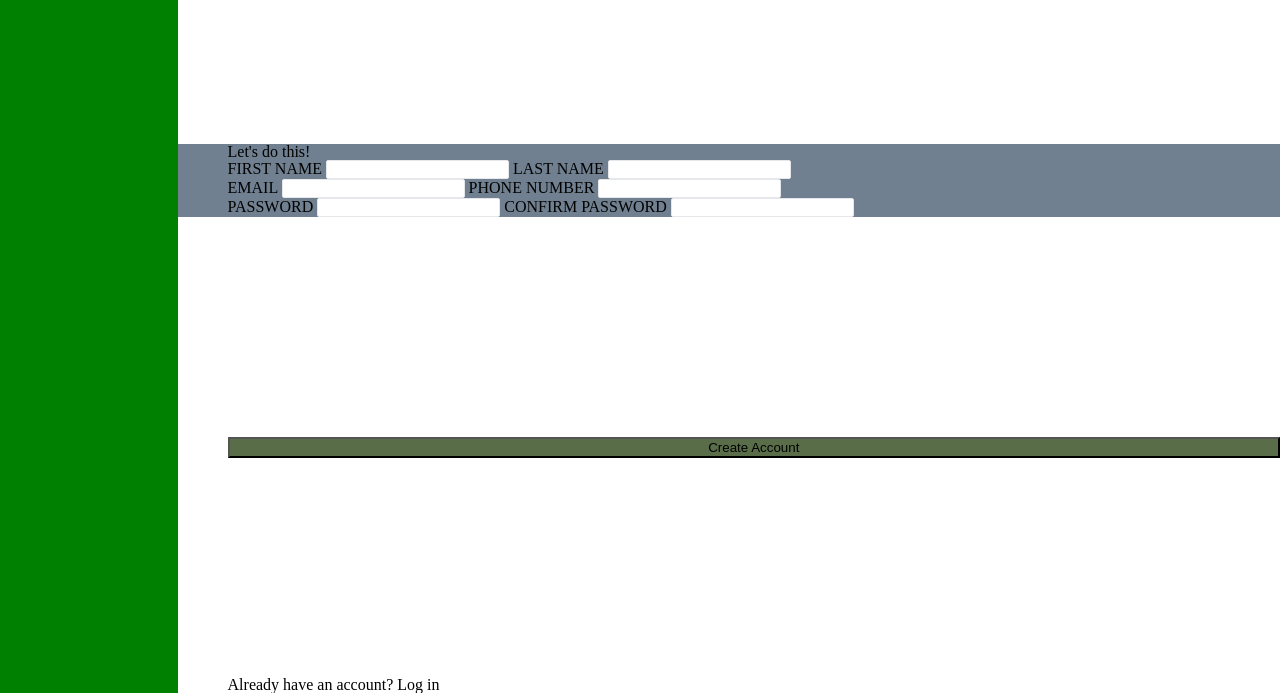
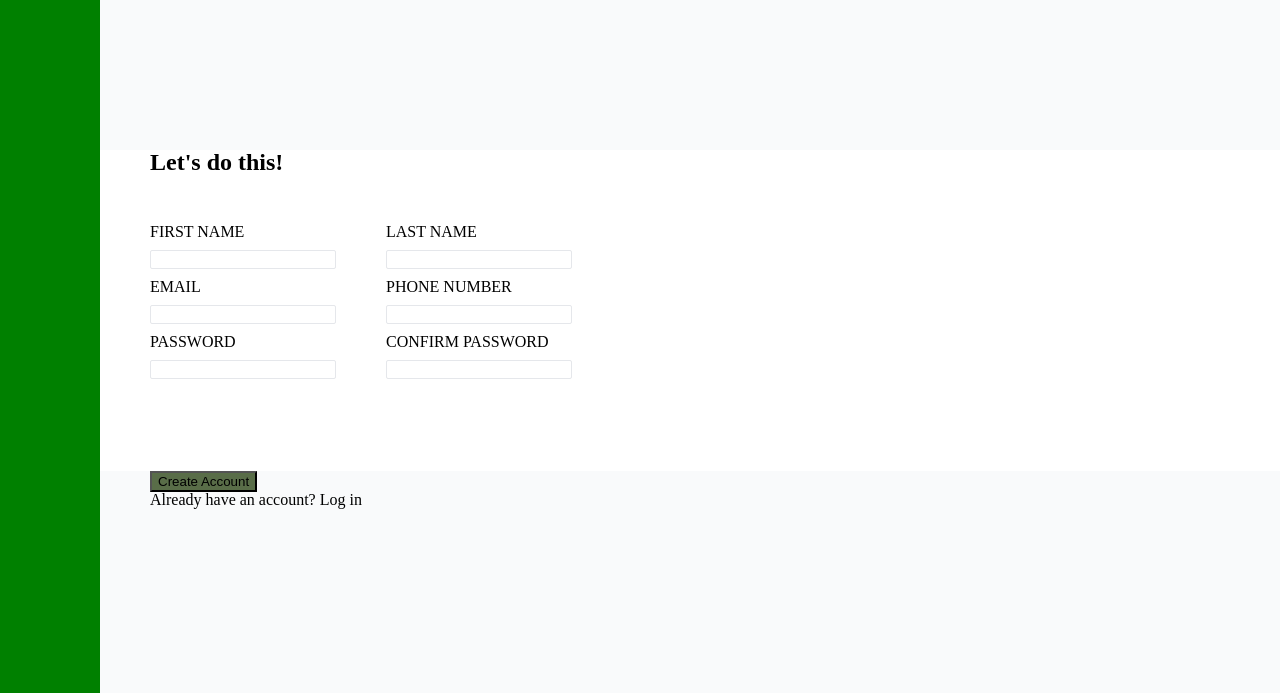
Before and after one commit to LaithsPage/odin-forms, a plain HTML site: page index.html in a window 1280 px wide. Shown: the part 107-800 px from the top of the page. Drawn offline with Linux system fonts and the light colour scheme.

Commit message:
updated towards goal

```diff
--- a/index.html
+++ b/index.html
@@ -26,6 +26,25 @@
                         <label for="f_name">FIRST NAME</label>
                         <input type="text" id="f_name" name="f_name">
 
+                        <label for="email">EMAIL</label>
+                        <input type="email" id="email" name="email">
+
+                        <label for="password">PASSWORD</label>
+                        <input type="password" id="password" name="password">
+                    </div>
+                    <div>
+                        <label for="l_name">LAST NAME</label>
+                        <input type="text" id="l_name" name="l_name">
+
+                        <label for="phone">PHONE NUMBER</label>
+                        <input type="number" id="phone" name="phone">
+
+                        <label for="confirm_password">CONFIRM PASSWORD</label>
+                        <input type="password" id="confirm_password" name="confirm_password">
+                    </div>
+<!--                     <div>
+                        <label for="f_name">FIRST NAME</label>
+                        <input type="text" id="f_name" name="f_name">
                         <label for="l_name">LAST NAME</label>
                         <input type="text" id="l_name" name="l_name">
                     </div>
@@ -43,13 +62,11 @@
                         <input type="password" id="password" name="password">
                         <label for="confirm_password">CONFIRM PASSWORD</label>
                         <input type="password" id="confirm_password" name="confirm_password">
-                    </div>
+                    </div> -->
                 </form>
             </div>
-            <div>
+            <div class="create-account-btn-and-log-in-prompt-div">
                 <button class="create-account-btn">Create Account</button>
-            </div>
-            <div>
                 <p>
                     Already have an account? Log in
                 </p>
--- a/styles.css
+++ b/styles.css
@@ -60,18 +60,22 @@ table {
 
 .left-side {
     background-color: green;
-    flex: 1 0 auto;
+    flex: 1 1 auto;
     height: 100vh;
     font-family: Norse-Bold;
 }
 
 .right-side {
+/*     font-family: 'Courier New', Courier, monospace;
+    font-weight: 900; */
+
+    background-color: #F9FAFB;
     height: 100vh;
     flex: 1 1 auto;
 
     display: flex;
     flex-flow: column nowrap;
-    justify-content: space-between;
+    justify-content: space-around;
 }
 
 .right-side > div {
@@ -83,9 +87,56 @@ table {
     margin-left: 50px;
 }
 
+
+
 .form-wrapper {
-    background-color: slategray;
+    background-color: #FFFFFF;
+    flex: 1 1 auto;
 
+    display: flex;
+    flex-flow: column;
+    gap: 50px;
+}
+
+.sign-up-form {
+    display: flex;
+    flex-flow: row nowrap;
+
+    column-gap: 50px;
+}
+
+.sign-up-form > div {
+    display: flex;
+    flex-flow: column;
+    row-gap: 10px;
+
+}
+
+.sign-up-form > div > * {
+    gap: 100px 100px;
+}
+
+.sign-up-form > div > input {
+    width: 180px;
+}
+
+
+
+.disclaimer-text {
+    flex: 2 1 auto;
+}
+
+.create-account-btn-and-log-in-prompt-div {
+    background-color: #F9FAFB;
+    flex: 2 1 auto;
+
+    display: flex;
+    flex-direction: column;
+}
+
+h3 {
+    font-weight: 900;
+    font-size: x-large;
 }
 
 .sign-up-form > div > input {
@@ -99,7 +150,7 @@ table {
     box-shadow: 3px 3px 4px 0px #2FE27D;
 }
 
-
 .create-account-btn {
     background-color: #596D48;
+    align-self: flex-start;
 }
```
